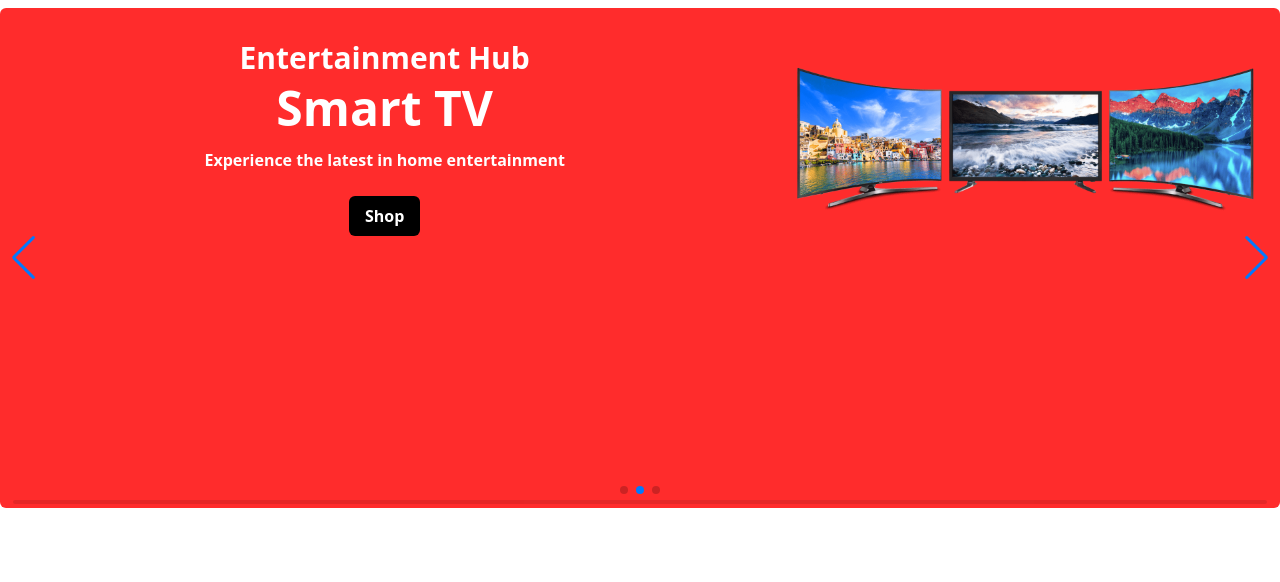
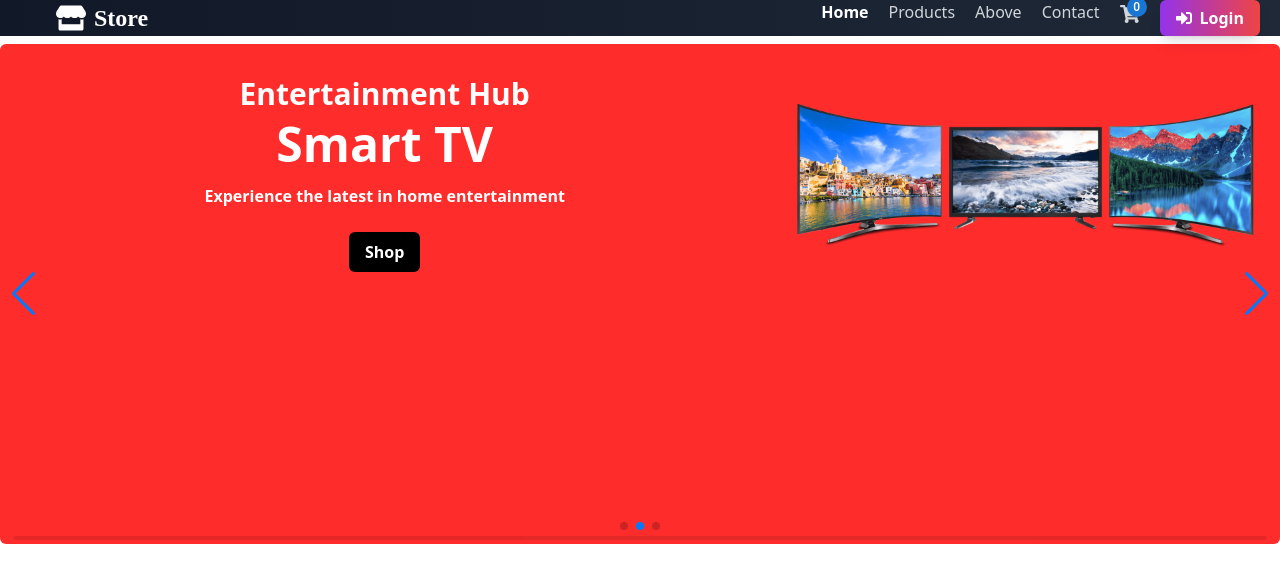
Before and after one commit to Jeevith-U/Ecommerce-platform-UI, a React (Vite) app: page / in a window 1280 px wide. Shown: the top 582 px of the page. Built offline with nearby package versions, Linux system fonts and the light colour scheme.

Commit message:
Started with the Navbar

```diff
--- a/src/App.jsx
+++ b/src/App.jsx
@@ -3,15 +3,19 @@ import './App.css';
 import Home from './Components/home/Home';
 import { Routes, Route } from 'react-router-dom';
 import Product from './Components/Product';
+import Navbar from './Components/Navbar';
 
 function App() {
   const [count, setCount] = useState(0);
 
   return (
-    <Routes>
-      <Route path='/' element={<Home />} />
-      <Route path='/products' element={<Product/>} />
-    </Routes>
+    <div>
+      <Navbar />
+      <Routes>
+        <Route path='/' element={<Home />} />
+        <Route path='/products' element={<Product/>} />
+      </Routes>
+    </div>
   );
 }
 
--- /dev/null
+++ b/src/Components/Navbar.jsx
@@ -0,0 +1,79 @@
+import { Badge } from '@mui/material';
+import React from 'react'
+import { FaShoppingCart, FaSignInAlt, FaStore } from 'react-icons/fa'
+import { Link, useLocation } from 'react-router-dom'
+
+const Navbar = () => {
+
+    const path = useLocation().pathname ;
+
+  return (
+    <div className='h-[70ox] bg-custom-gradient text-white z-50 flex items-center sticky top-0'>
+        <div className=' lg:px-14 sm:px-8 px-4 w-full flex justify-between'>
+            <Link to='/' className='flex items-center text-2xl font-bold'>
+                <FaStore className='text-3xl mr-2' />
+                <span className='font-[Poppins]'>Store</span>
+            </Link>
+        </div>
+
+        <ul className='flex text-slate-800 gap-5 mr-5'>
+
+            <li className='font-[500px] transition-all duration-150'>
+                <Link className={`${
+                    path === '/' ? 'text-white font-semibold' : 'text-gray-300'
+                }`}
+                to="/">Home</Link>
+            </li>
+
+            <li className='font-[500px] transition-all duration-150'>
+                <Link className={`${
+                    path === '/products' ? 'text-white font-semibold' : 'text-gray-300'
+                }`}
+                to="/products">Products</Link>
+            </li>
+
+            <li className='font-[500px] transition-all duration-150'>
+                <Link className={`${
+                    path === '/above' ? 'text-white font-semibold' : 'text-gray-300'
+                }`}
+                to="/above">Above</Link>
+            </li>
+
+            <li className='font-[500px] transition-all duration-150'>
+                <Link className={`${
+                    path === '/contact' ? 'text-white font-semibold' : 'text-gray-300'
+                }`}
+                to="/contact">Contact</Link>
+            </li>
+
+            <li className='font-[500px] transition-all duration-150'>
+                <Link className={`${
+                    path === '/cart' ? 'text-white font-semibold' : 'text-gray-300'
+                }`}
+                to="/cart">
+                    <Badge
+                        showZero
+                        badgeContent={0}
+                        color='primary'
+                        overlap='circular'
+                        anchorOrigin={{vertical: 'top', horizontal: 'right'}}>
+                            <FaShoppingCart size={20} />
+                    </Badge>
+                </Link>
+            </li>
+
+            <li className='font-[500px] transition-all duration-150'>
+                <Link className='flex items-center space-x-2 px-4 py-[6px] bg-gradient-to-r from-purple-600 to-red-500
+                                 text-white font-semibold rounded-md shadow-lg hover: from-purple-500 hover:to-red-400
+                                 transition duration-300 ease-in-out transform'
+                to="/login">
+                    <FaSignInAlt/>
+                    <span>Login</span>
+                </Link>
+            </li>
+        </ul>
+    </div>
+  )
+}
+
+export default Navbar
```
